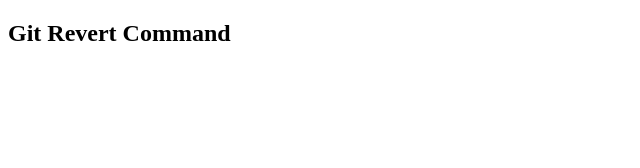
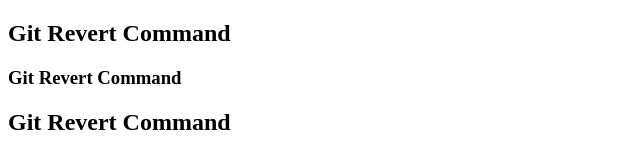
Before and after one commit to vanshh007-ds/Git-Revert-Command, a plain HTML site: page index.html in a window 1280 px wide. Shown: the whole page, without its empty margins (0-640 px from the left). Drawn offline with Linux system fonts and the light colour scheme.

Commit message:
Changes Apply

```diff
--- a/index.html
+++ b/index.html
@@ -7,5 +7,7 @@
 </head>
 <body>
     <h2>Git Revert Command</h2>
+    <h3>Git Revert Command</h3>
+    <h2>Git Revert Command</h2>
 </body>
 </html>
```
